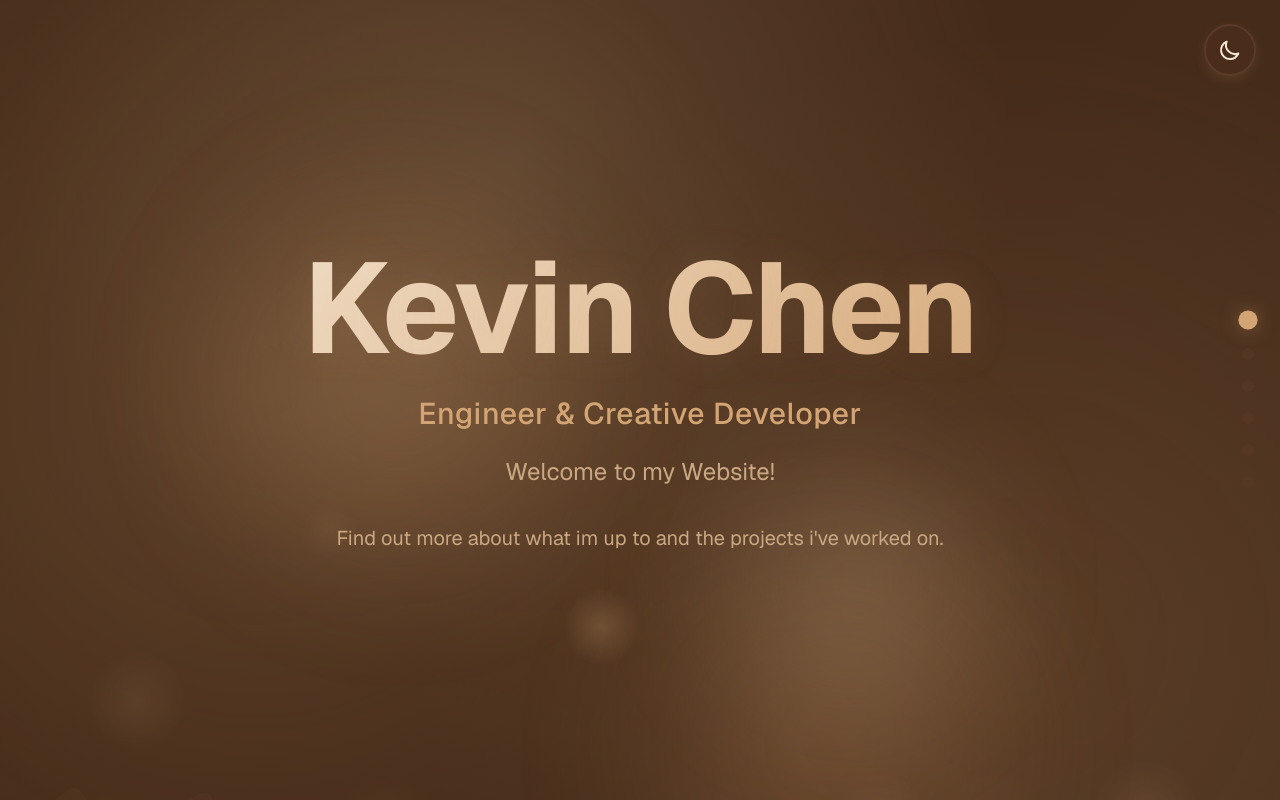
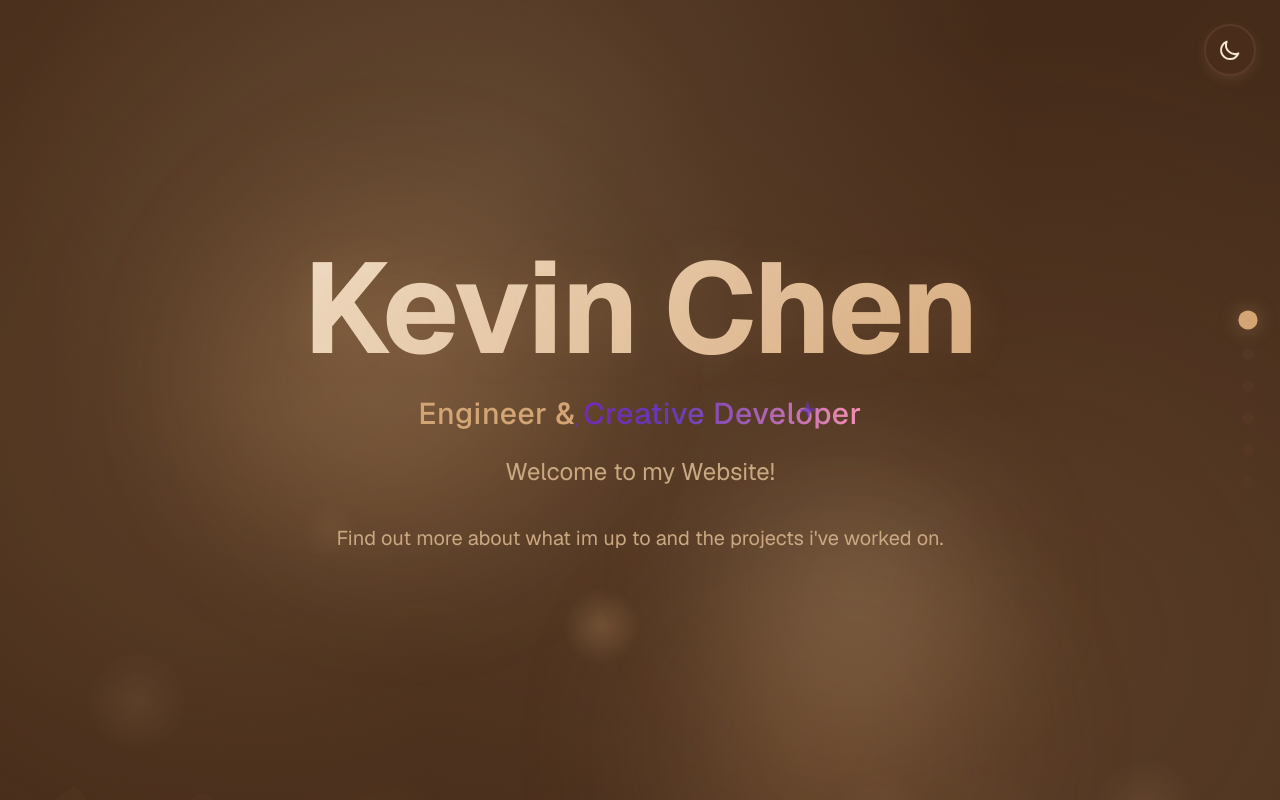
Before and after one commit to KevinChen2211/personal-portfolio, a Next.js app: page / in a window 1280 px wide. Built offline with nearby package versions, Linux system fonts and the light colour scheme.

Commit message:
include magic word css

```diff
--- /dev/null
+++ b/app/components/MagicText.tsx
@@ -0,0 +1,72 @@
+"use client";
+
+import { useEffect, useRef } from "react";
+
+interface MagicTextProps {
+  children: React.ReactNode;
+}
+
+const MagicText = ({ children }: MagicTextProps) => {
+  const magicRef = useRef<HTMLSpanElement>(null);
+
+  useEffect(() => {
+    if (!magicRef.current) return;
+
+    let index = 0;
+    const interval = 1000;
+
+    const rand = (min: number, max: number) =>
+      Math.floor(Math.random() * (max - min + 1)) + min;
+
+    const animate = (star: HTMLElement) => {
+      star.style.setProperty("--star-left", `${rand(-10, 100)}%`);
+      star.style.setProperty("--star-top", `${rand(-40, 80)}%`);
+
+      star.style.animation = "none";
+      // Force reflow
+      void star.offsetHeight;
+      star.style.animation = "";
+    };
+
+    const stars = magicRef.current.getElementsByClassName("magic-star");
+    const timeouts: NodeJS.Timeout[] = [];
+    const intervals: NodeJS.Timeout[] = [];
+
+    for (const star of Array.from(stars)) {
+      const timeoutId = setTimeout(() => {
+        animate(star as HTMLElement);
+        const intervalId = setInterval(() => animate(star as HTMLElement), 1000);
+        intervals.push(intervalId);
+      }, index++ * (interval / 3));
+      timeouts.push(timeoutId);
+    }
+
+    return () => {
+      timeouts.forEach((id) => clearTimeout(id));
+      intervals.forEach((id) => clearInterval(id));
+    };
+  }, []);
+
+  return (
+    <span ref={magicRef} className="magic">
+      <span className="magic-star">
+        <svg viewBox="0 0 512 512">
+          <path d="M512 255.1c0 11.34-7.406 20.86-18.44 23.64l-171.3 42.78l-42.78 171.1C276.7 504.6 267.2 512 255.9 512s-20.84-7.406-23.62-18.44l-42.66-171.2L18.47 279.6C7.406 276.8 0 267.3 0 255.1c0-11.34 7.406-20.83 18.44-23.61l171.2-42.78l42.78-171.1C235.2 7.406 244.7 0 256 0s20.84 7.406 23.62 18.44l42.78 171.2l171.2 42.78C504.6 235.2 512 244.6 512 255.1z" />
+        </svg>
+      </span>
+      <span className="magic-star">
+        <svg viewBox="0 0 512 512">
+          <path d="M512 255.1c0 11.34-7.406 20.86-18.44 23.64l-171.3 42.78l-42.78 171.1C276.7 504.6 267.2 512 255.9 512s-20.84-7.406-23.62-18.44l-42.66-171.2L18.47 279.6C7.406 276.8 0 267.3 0 255.1c0-11.34 7.406-20.83 18.44-23.61l171.2-42.78l42.78-171.1C235.2 7.406 244.7 0 256 0s20.84 7.406 23.62 18.44l42.78 171.2l171.2 42.78C504.6 235.2 512 244.6 512 255.1z" />
+        </svg>
+      </span>
+      <span className="magic-star">
+        <svg viewBox="0 0 512 512">
+          <path d="M512 255.1c0 11.34-7.406 20.86-18.44 23.64l-171.3 42.78l-42.78 171.1C276.7 504.6 267.2 512 255.9 512s-20.84-7.406-23.62-18.44l-42.66-171.2L18.47 279.6C7.406 276.8 0 267.3 0 255.1c0-11.34 7.406-20.83 18.44-23.61l171.2-42.78l42.78-171.1C235.2 7.406 244.7 0 256 0s20.84 7.406 23.62 18.44l42.78 171.2l171.2 42.78C504.6 235.2 512 244.6 512 255.1z" />
+        </svg>
+      </span>
+      <span className="magic-text">{children}</span>
+    </span>
+  );
+};
+
+export default MagicText;
--- a/app/globals.css
+++ b/app/globals.css
@@ -241,3 +241,79 @@ html {
   mask-composite: exclude;
   pointer-events: none;
 }
+
+/* Magic Text Effect - matches prototype exactly */
+:root {
+  --purple: rgb(123, 31, 162);
+  --violet: rgb(103, 58, 183);
+  --pink: rgb(244, 143, 177);
+}
+
+@keyframes background-pan {
+  from {
+    background-position: 0% center;
+  }
+  to {
+    background-position: -200% center;
+  }
+}
+
+@keyframes scale {
+  from,
+  to {
+    transform: scale(0);
+  }
+  50% {
+    transform: scale(1);
+  }
+}
+
+@keyframes rotate {
+  from {
+    transform: rotate(0deg);
+  }
+  to {
+    transform: rotate(180deg);
+  }
+}
+
+.magic {
+  display: inline-block;
+  position: relative;
+}
+
+.magic-star {
+  --size: clamp(20px, 1.5vw, 30px);
+  animation: scale 700ms ease forwards;
+  display: block;
+  height: var(--size);
+  left: var(--star-left);
+  position: absolute;
+  top: var(--star-top);
+  width: var(--size);
+}
+
+.magic-star > svg {
+  animation: rotate 1000ms linear infinite;
+  display: block;
+  opacity: 0.7;
+}
+
+.magic-star > svg > path {
+  fill: var(--violet);
+}
+
+.magic-text {
+  animation: background-pan 3s linear infinite;
+  background: linear-gradient(
+    to right,
+    var(--purple),
+    var(--violet),
+    var(--pink),
+    var(--purple)
+  );
+  background-size: 200%;
+  -webkit-background-clip: text;
+  -webkit-text-fill-color: transparent;
+  white-space: nowrap;
+}
--- a/app/page.tsx
+++ b/app/page.tsx
@@ -10,6 +10,7 @@ import { useTheme } from "./components/ThemeProvider";
 import Link from "next/link";
 import { useScrollAnimation } from "./components/useScrollAnimation";
 import { projects, type Project } from "./data/projects";
+import MagicText from "./components/MagicText";
 
 // Gradient Background Component
 const GradientBackground = ({
@@ -542,7 +543,7 @@ export default function Home() {
                   letterSpacing: "0.02em",
                 }}
               >
-                Engineer & Creative Developer
+                Engineer & <MagicText>Creative Developer</MagicText>
               </p>
               <p
                 className={`text-lg sm:text-xl md:text-2xl mb-8 transition-all duration-700 ease-out ${
```
